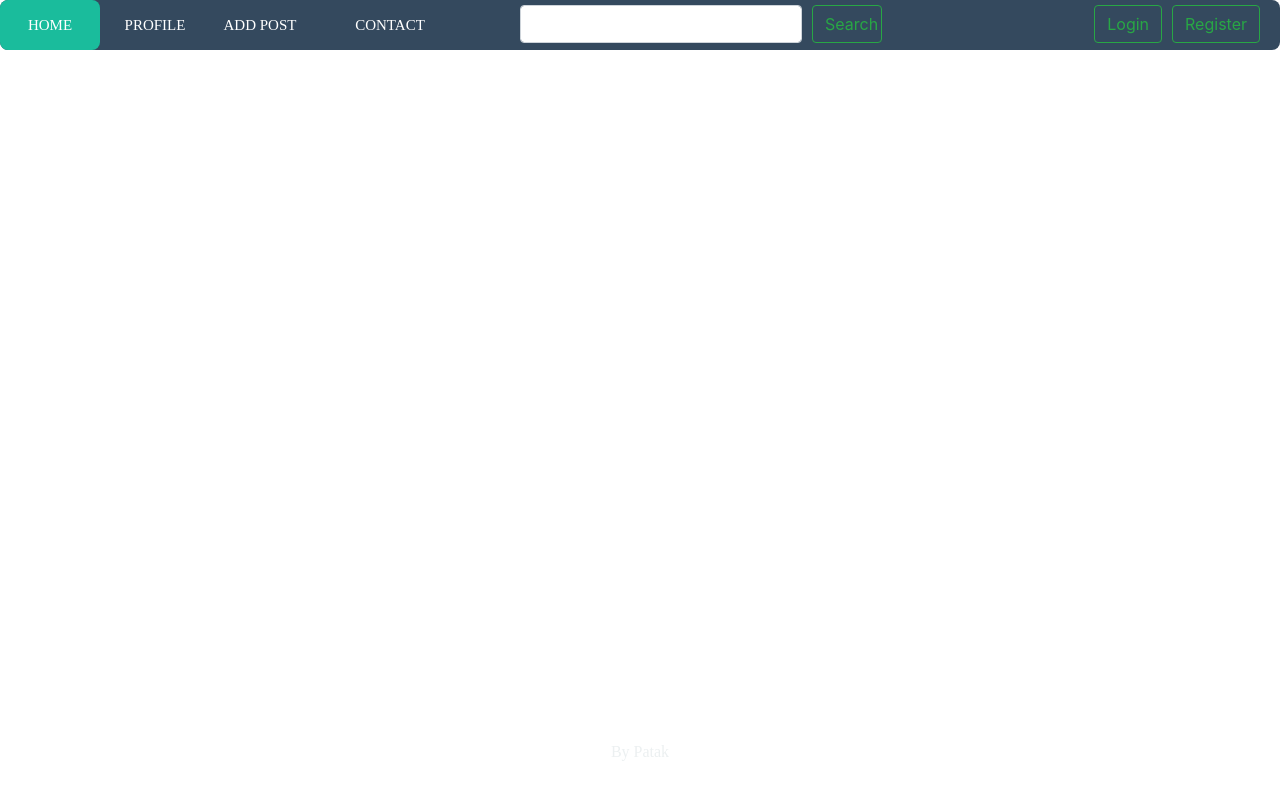
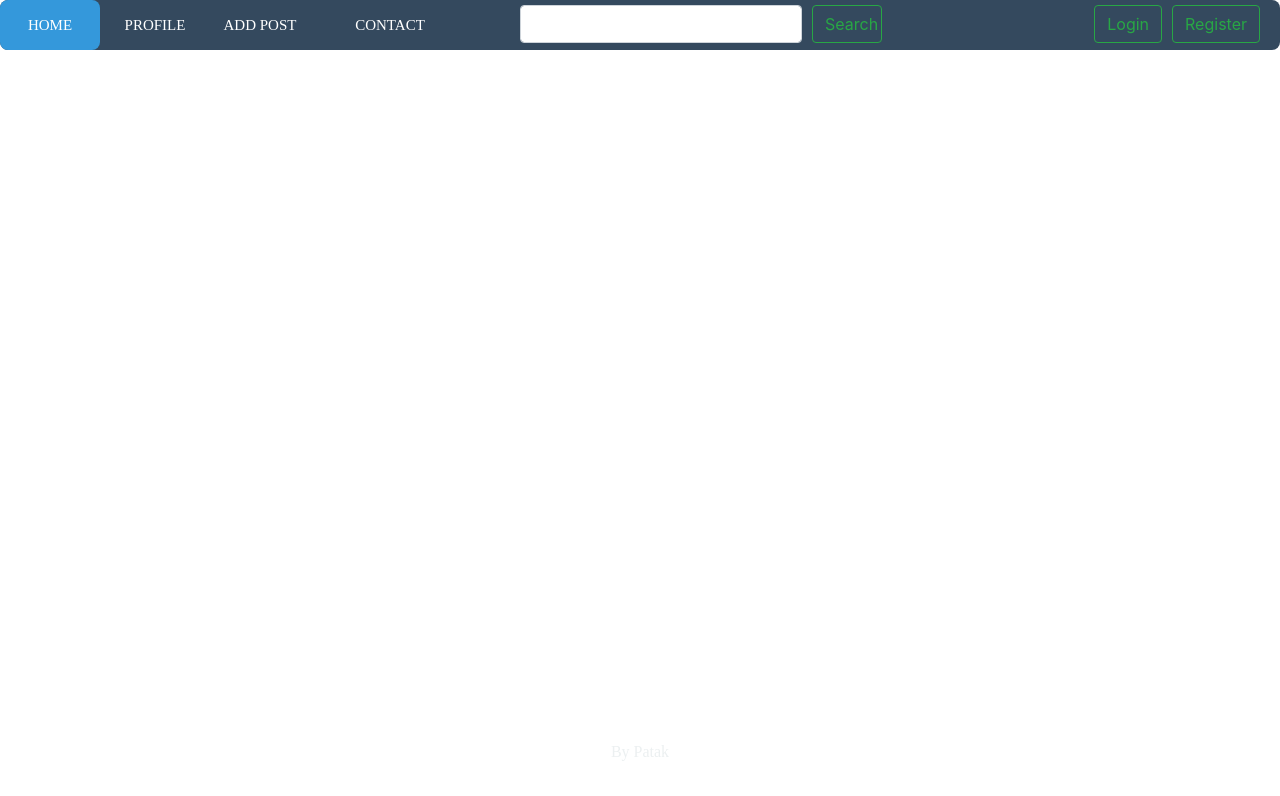
Before and after one commit to mohamedatiah/Blog-Website, an Angular app: page / in a window 1280 px wide. Shown: the top 796 px of the page. Built offline with nearby package versions, Linux system fonts and the light colour scheme.

Commit message:
Update page-header.component.css

```diff
--- a/src/app/page-header/page-header.component.css
+++ b/src/app/page-header/page-header.component.css
@@ -72,7 +72,7 @@ a:nth-child(4) {
 nav .start-home, a:nth-child(1):hover~.animation {
 	width: 100px;
 	left: 0;
-	background-color: #1abc9c;
+	background-color: #3498db;
 }
 nav .start-about, a:nth-child(2):hover~.animation {
 	width: 100px;
```
